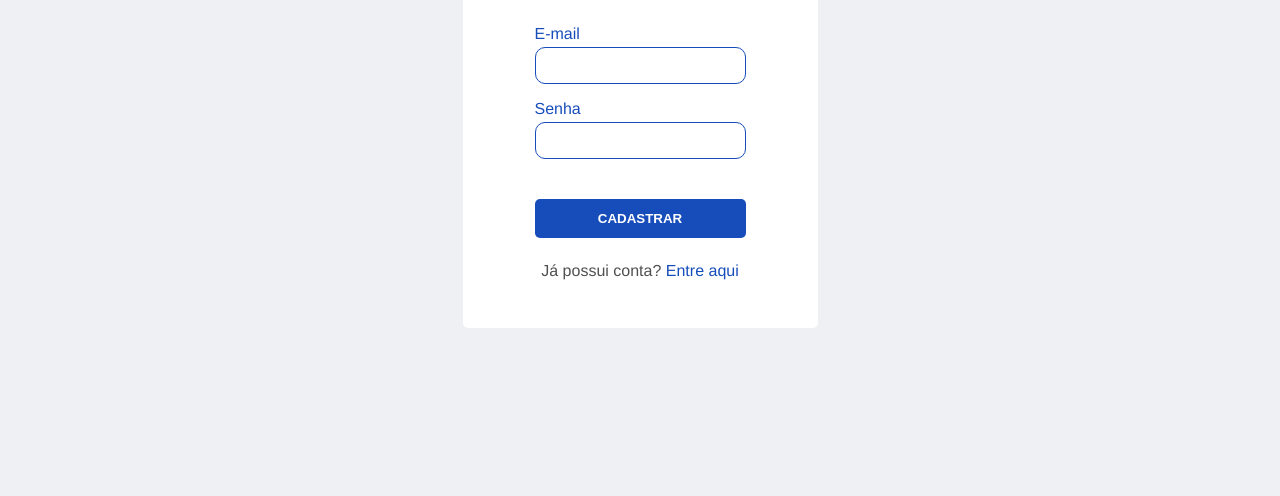
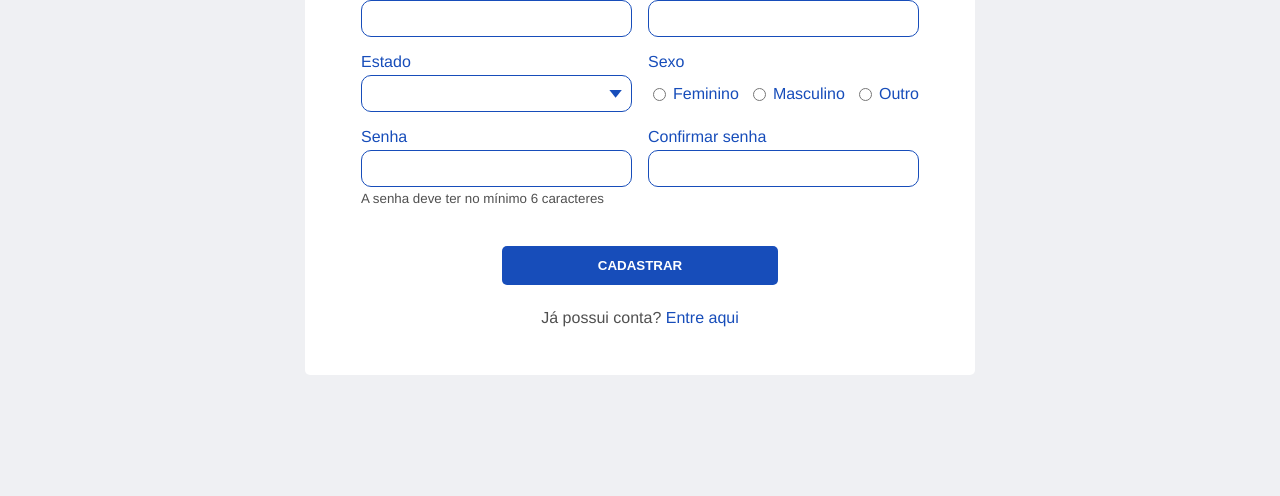
Before and after one commit to pachecowillians/inpeace-frontend, a plain HTML site: page pages/cadastro.html in a window 1280 px wide. Shown: the part 304-800 px from the top of the page. Drawn offline with Linux system fonts and the light colour scheme.

Commit message:
Finish cadastro page

```diff
--- a/pages/cadastro.html
+++ b/pages/cadastro.html
@@ -17,22 +17,61 @@
         </div>
     </header>
     <main>
-        <div class="login-container">
+        <div class="cadastro-container">
             <form action="lista-usuarios.html" method="post">
                 <h3>Cadastro</h3>
                 <div class="input-group">
-                    <div class="login-input-container">
-                        <label for="login-email">E-mail</label>
-                        <input type="email" id="login-email">
+                    <div class="input-container">
+                        <label for="name">Nome completo</label>
+                        <input type="text" id="name">
                     </div>
-                    <div class="login-input-container">
-                        <label for="login-email">Senha</label>
-                        <input type="password" id="login-password">
+                    <div class="input-container">
+                        <label for="email">E-mail</label>
+                        <input type="email" id="email">
+                    </div>
+                    <div class="input-container">
+                        <label for="state">Estado</label>
+                        <div class="select-area">
+                            <select name="state" id="state">
+                                <option value="" selected disabled hidden></option>
+                                <option value="Espírito Santo">Espírito Santo</option>
+                                <option value="São Paulo">São Paulo</option>
+                                <option value="Rio de Janeiro">Rio de Janeiro</option>
+                                <option value="Mato Grosso">Mato Grosso</option>
+                                <option value="Minas Gerais">Mato Grosso</option>
+                            </select>
+                        </div>
+                    </div>
+                    <div class="input-container">
+                        <label for="sexo">Sexo</label>
+                        <div class="radio-group" id="sexo">
+                            <div class="radio-item">
+                                <label for="feminino">Feminino</label>
+                                <input type="radio" name="sexo-radio" id="feminino">
+                            </div>
+                            <div class="radio-item">
+                                <label for="masculino">Masculino</label>
+                                <input type="radio" name="sexo-radio" id="masculino">
+                            </div>
+                            <div class="radio-item">
+                                <label for="outro">Outro</label>
+                                <input type="radio" name="sexo-radio" id="outro">
+                            </div>
+                        </div>
+                    </div>
+                    <div class="input-container">
+                        <label for="password">Senha</label>
+                        <input type="password" id="password">
+                        <small class="hint">A senha deve ter no mínimo 6 caracteres</small>
+                    </div>
+                    <div class="input-container">
+                        <label for="confirm-password">Confirmar senha</label>
+                        <input type="password" id="confirm-password">
                     </div>
                 </div>
                 <button type="submit">Cadastrar</button>
             </form>
-            <span class="create-account">Já possui conta? <a href="./index.html">Entre aqui</a></span>
+            <span class="login">Já possui conta? <a href="./index.html">Entre aqui</a></span>
         </div>
     </main>
 </body>
--- a/styles/cadastro.css
+++ b/styles/cadastro.css
@@ -30,8 +30,8 @@ main {
     height: calc(100% - 60px);
 }
 
-.login-container {
-    padding: 24px 72px;
+.cadastro-container {
+    padding: 24px 56px;
     display: flex;
     flex-direction: column;
     justify-content: center;
@@ -40,9 +40,10 @@ main {
     align-content: center;
     font-size: 16px;
     border-radius: 5px;
+    width: 670px;
 }
 
-.login-container h3 {
+.cadastro-container h3 {
     font-size: 32px;
     font-weight: bold;
     text-align: center;
@@ -51,28 +52,29 @@ main {
     color: var(--primary);
 }
 
-.login-container form {
+.cadastro-container form {
     display: flex;
     flex-direction: column;
     align-content: center;
     justify-content: center;
-    align-items: stretch;
+    align-items: center;
     gap: 40px;
     width: 100%;
 
 }
 
 .input-group {
-    display: flex;
-    flex-direction: column;
-    align-content: center;
-    justify-content: center;
-    align-items: center;
+    display: grid;
+    grid-template-columns: repeat(2, 1fr);
     gap: 16px;
     width: 100%;
+    align-items: start;
+    justify-items: stretch;
+    justify-content: center;
+    align-content: center;
 }
 
-.login-input-container {
+.input-container {
     display: flex;
     flex-direction: column;
     align-items: flex-start;
@@ -82,18 +84,78 @@ main {
     width: 100%;
 }
 
-.login-input-container input {
+.input-container small {
+    color: var(--dark);
+}
+
+.input-container input,
+.input-container select {
     border: 1px solid var(--primary);
     width: 100%;
     padding: 10px 16px;
     border-radius: 10px;
     outline: none;
+    background-color: var(--white);
+}
+
+.select-area {
+    width: 100%;
+    display: flex;
+    position: relative;
+}
+
+.input-container select {
+    appearance: none;
+    outline: none;
+    display: flex;
+}
+
+.input-container select:active {
+    border-bottom-left-radius: 0px;
+    border-bottom-right-radius: 0px;
+}
+
+
+.select-area:has(select)::after {
+    content: "";
+    width: 0.8em;
+    height: 0.5em;
+    background-color: var(--primary);
+    clip-path: polygon(100% 0%, 0 0%, 50% 100%);
+    position: absolute;
+    top: 40%;
+    right: 10px;
+}
+
+.radio-group {
+    display: flex;
+    flex-direction: row;
+    align-content: center;
+    justify-content: space-between;
+    align-items: center;
+    width: 100%;
+    padding: 10px 0px;
+}
+
+.radio-item {
+    display: flex;
+    flex-direction: row-reverse;
+    align-content: center;
+    justify-content: center;
+    align-items: center;
+    gap: 4px;
+    line-height: 5px;
+}
+
+.radio-item *,
+.radio-item {
+    cursor: pointer;
 }
 
 form button {
     outline: none;
     border: none;
-    padding: 12px;
+    padding: 12px 96px;
     text-transform: uppercase;
     border-radius: 5px;
     background-color: var(--primary);
@@ -102,12 +164,12 @@ form button {
     cursor: pointer;
 }
 
-.create-account {
+.login {
     margin: 24px 0px;
     color: var(--dark);
 }
 
-.create-account a {
+.login a {
     text-decoration: none;
     color: var(--primary);
 }
```
